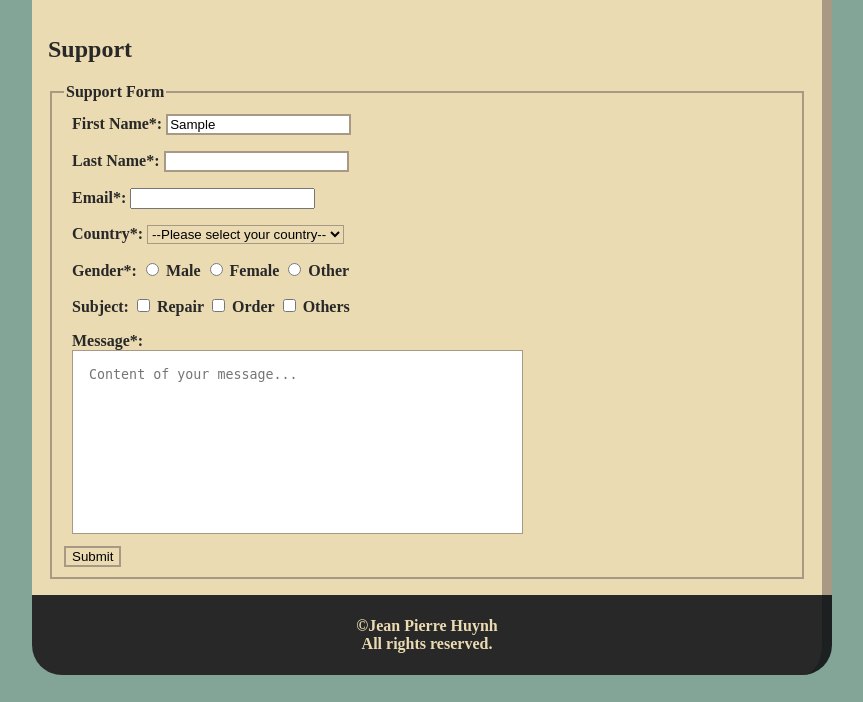
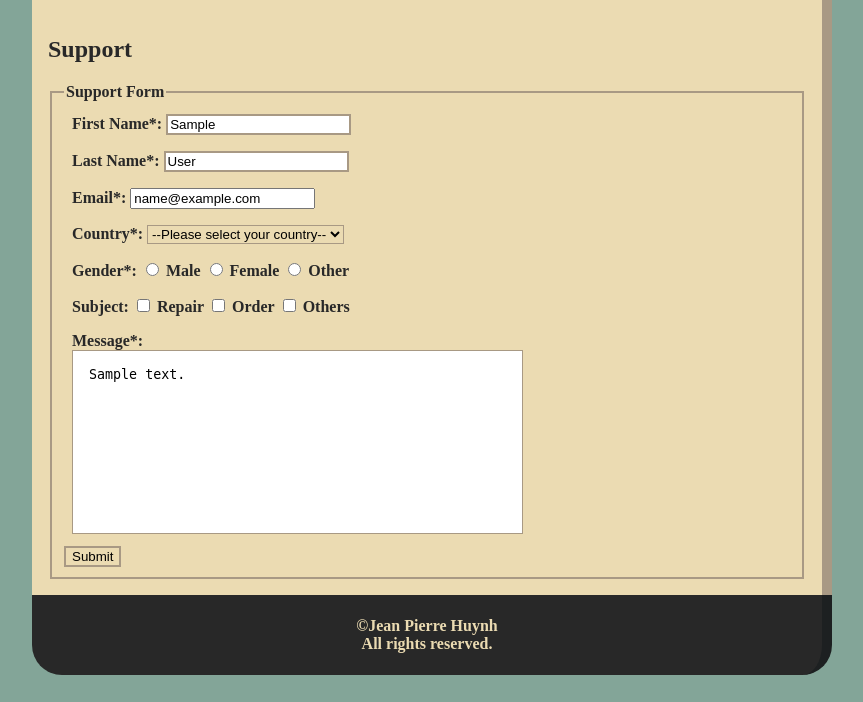
Before and after one commit to jeanmadao/hackers_poulette, a Flask app: template templates/support.html in a window 1280 px wide. Shown: the part 98-800 px from the top of the page, without its empty margins (208-1071 px from the left). Run offline with Flask 3, Linux system fonts and the light colour scheme; the template is opened without the code that fills it: most values are stand-ins (such as "Sample title", 1, 10 or a date in 2020).

Commit message:
info retention on error

```diff
--- a/templates/support.html
+++ b/templates/support.html
@@ -11,7 +11,7 @@
     <div>
       <label for="first_name">First Name*:</label>
       <input type="text" id="first_name" name="first_name"
-      value="{{ support.first_name or '' }}"/>
+          value="{{ support.first_name or '' }}"/>
     </div>
     <span class="error">{{ support.errors["first_name"] }}</span>
   </div>
@@ -19,7 +19,8 @@
   <div class="form-row">
     <div>
       <label for="last_name">Last Name*:</label>
-      <input type="text" id="last_name" name="last_name"/>
+      <input type="text" id="last_name" name="last_name"
+          value="{{ support.last_name or '' }}"/>
     </div>
     <span class="error">{{ support.errors["last_name"] }}</span>
   </div>
@@ -27,7 +28,8 @@
   <div class="form-row">
     <div>
       <label for="last_name">Email*:</label>
-      <input type="email" id="email" name="email"/>
+      <input type="email" id="email" name="email"
+          value="{{ support.email or '' }}"/>
     </div>
     <span class="error">{{ support.errors["email"] }}</span>
   </div>
@@ -81,7 +83,7 @@
       <label for="message">Message*:</label>
     </div>
     <div>
-      <textarea id="message" name="message" placeholder="Content of your message..." rows="10" cols="50"></textarea>
+      <textarea id="message" name="message" placeholder="Content of your message..." rows="10" cols="50">{{ support.message or '' }}</textarea>
     </div>
     <span class="error">{{ support.errors["message"] }}</span>
   </div>
```
